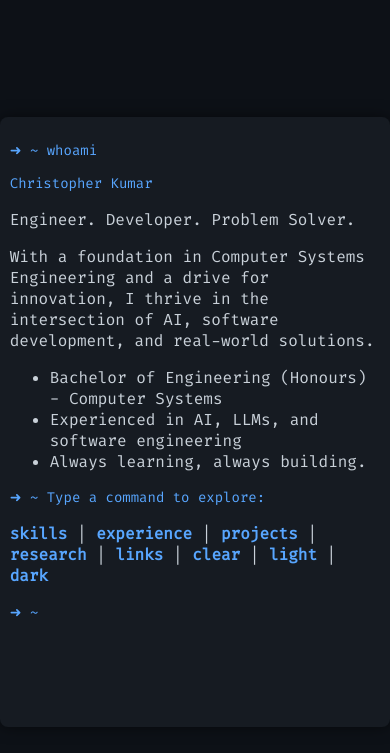
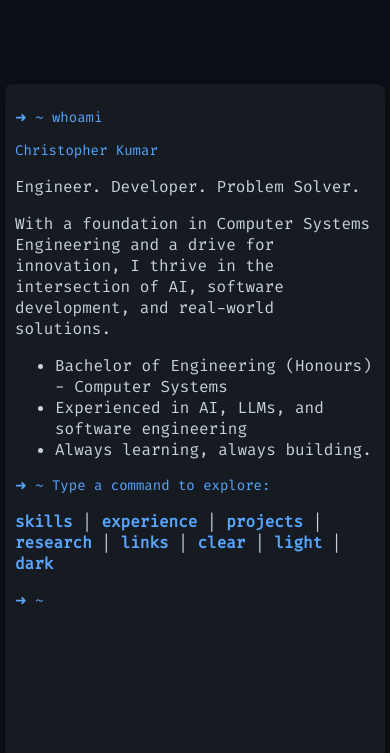
Before and after one commit to christopherkumar/cv-terminalWebsite, a plain HTML site: page index.html in a window 390 px wide. Drawn offline with Linux system fonts and the light colour scheme.

Commit message:
Update style.css

```diff
--- a/style.css
+++ b/style.css
@@ -40,7 +40,9 @@ body {
   border-radius: 10px;
   max-width: 800px;
   padding: 20px;
-  width: 80%;
+  width: calc(100% - 10px); /* Ensures at least 5px padding on both sides */
+  margin: 5px; /* Ensures at least 5px space from the viewport edges */
+  box-sizing: border-box; /* Includes padding in width calculation */
 }
 
 /* ***********
@@ -56,9 +58,11 @@ body {
   box-shadow: 0 0 15px rgba(0, 0, 0, 0.5);
   height: 80vh;
   overflow-y: auto;
+  transition: background 0.3s, color 0.3s;
   padding: 20px;
-  transition: background 0.3s, color 0.3s;
+  max-height: calc(100vh - 10px); /* Ensures 5px padding on top and bottom */
   width: 100%;
+  box-sizing: border-box;
 }
 
 /* Prompt */
@@ -201,14 +205,15 @@ a:hover {
  @media (max-width: 600px) {
   /* Responsive styling for the container */
   .container {
-    width: 95%;
+    width: calc(100% - 10px);
     padding: 10px;
+    margin: 5px;
   }
 
   /* Adjust terminal size for smaller screens */
   .terminal {
-    height: 70vh;
     padding: 10px;
+    max-height: calc(100vh - 10px);
   }
 
   /* Adjust font size for input field on smaller screens */
```
